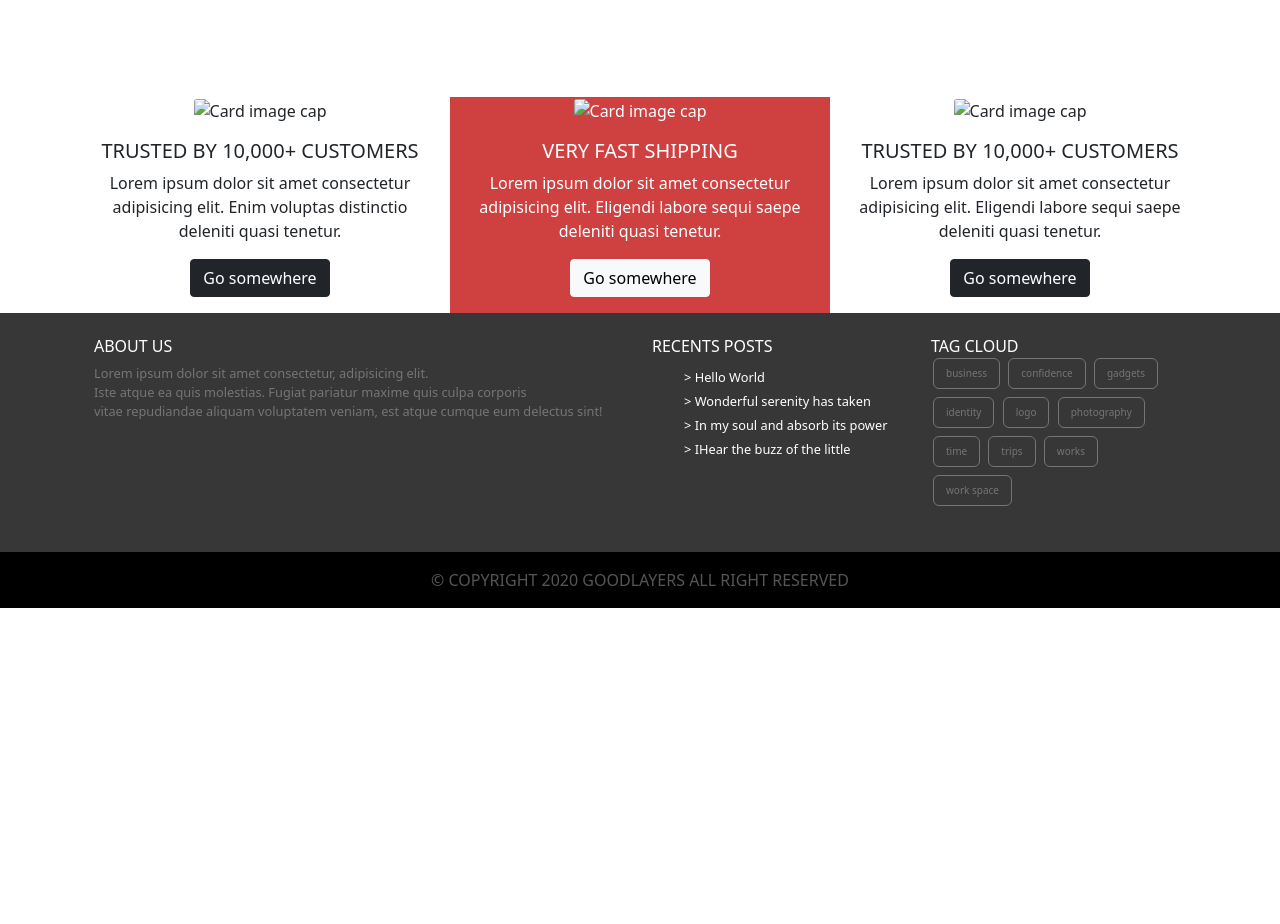
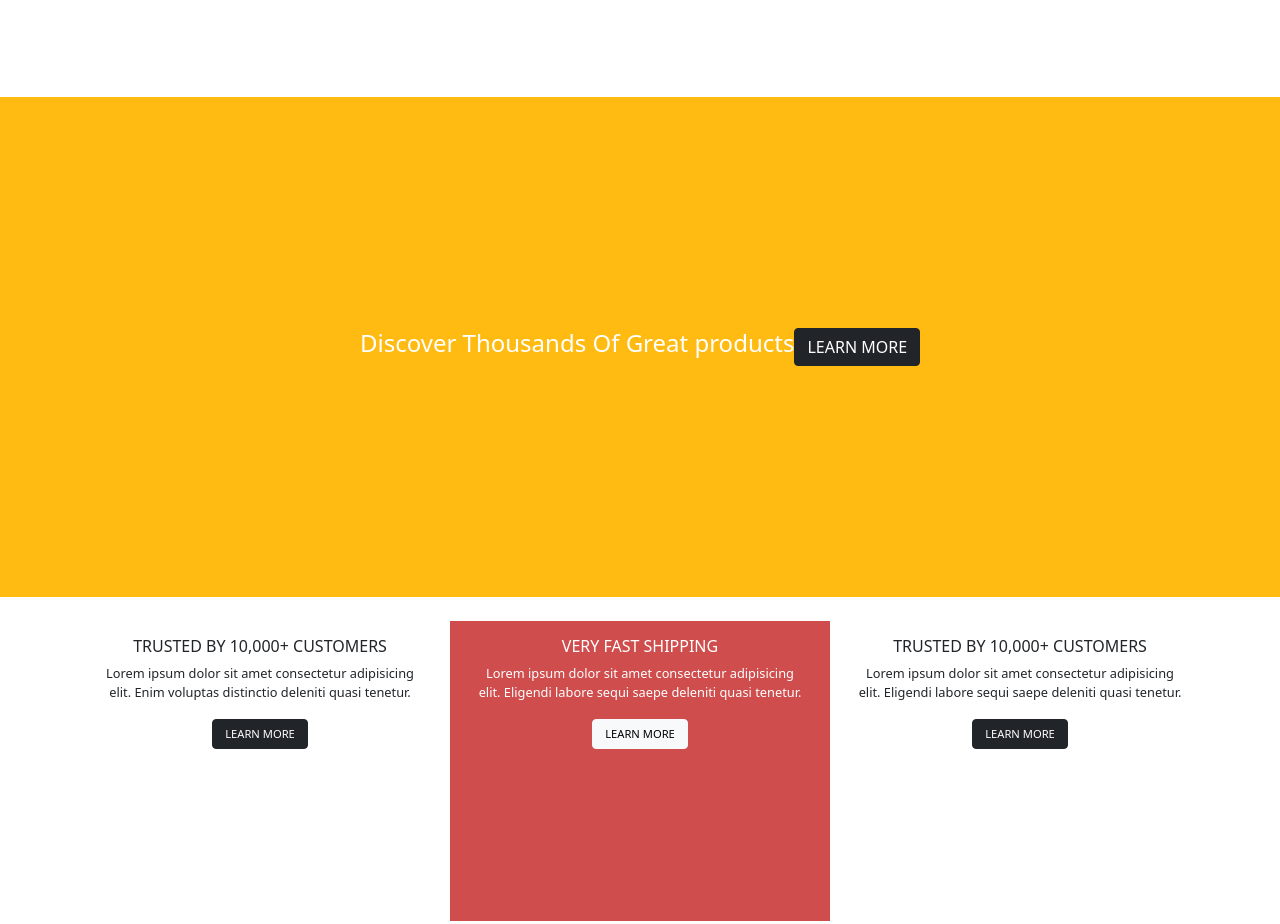
Before and after one commit to mr-larson/cs17_emporium_js_Gauthier, a website: page index.html in a window 1280 px wide. Shown: the part 893-1817 px from the top of the page. Before the commit the page ends 1501 px from the top, so only its background shows below. Drawn offline with nearby package versions, Linux system fonts and the light colour scheme.

Commit message:
section4 structure ok

```diff
--- a/index.html
+++ b/index.html
@@ -12,10 +12,15 @@
         <link rel="stylesheet" type="html/css" href="./node_modules/@fortawesome/fontawesome-free/css/all.min.css">
         <!--Lien CSS-->
         <link rel="stylesheet" href="./public/css/style.css">
+        <script>
+            function changeColor(color) {
+                document.body.style.background = color;
+            }
+        </script>
     </head>
     <body>
 
-        <!-- logo -->
+<!-- logo -->
         <header class="container-fluid">
             <section id="logo" class="row">
                 <div class="col d-flex justify-content-center align">
@@ -23,7 +28,7 @@
                 </div>
             </section>
         </header>
-        <!-- navbar -->
+<!-- navbar -->
         <nav class="navbar sticky-top navbar-expand-lg navbar-light bg-white">
             <a id="minilogo" class="navbar-brand" href="#">emporium</a>
             <button class="navbar-toggler" type="button" data-toggle="collapse" data-target="#navbarNavAltMarkup" aria-controls="navbarNavAltMarkup" aria-expanded="false" aria-label="Toggle navigation">
@@ -74,32 +79,37 @@
             </div>
         </div>
 
+<!-- section 4 -->
+        <div id="section4" class="container-fluid">
+            <h4 class="text-white">Discover Thousands Of Great products</h4>
+            <a href="#" class="btn btn-dark">LEARN MORE</a>
+        </div>
 
 <!-- section 6 -->
-        <div id="section6" class="container">
+        <div id="section6" class="container my-4">
             <div class="row">
-                <div class="col-sm-4">
-                    <img class="card-img-top" src="..." alt="Card image cap">
+                <div class="col-sm-4 bg-white">
+                    <i class="far fa-check-circle"></i>
                     <div class="card-body">
                         <h5 class="card-title">TRUSTED BY 10,000+ CUSTOMERS</h5>
                         <p class="card-text">Lorem ipsum dolor sit amet consectetur adipisicing elit. Enim voluptas distinctio deleniti quasi tenetur.</p>
-                        <a href="#" class="btn btn-dark">Go somewhere</a>
+                        <a href="#" class="btn btn-dark">LEARN MORE</a>
                     </div>
                 </div>
                 <div class="col-sm-4 bgred">
-                    <img class="card-img-top" src="..." alt="Card image cap">
+                    <i class="fas fa-paper-plane"></i>
                     <div class="card-body">
                         <h5 class="card-title">VERY FAST SHIPPING</h5>
                         <p class="card-text">Lorem ipsum dolor sit amet consectetur adipisicing elit. Eligendi labore sequi saepe deleniti quasi tenetur.</p>
-                        <a href="#" class="btn btn-light">Go somewhere</a>
+                        <a href="#" class="btn btn-light">LEARN MORE</a>
                     </div>
                 </div>
-                <div class="col-sm-4">
-                    <img class="card-img-top" src="..." alt="Card image cap">
+                <div class="col-sm-4 bg-white">
+                    <i class="far fa-check-circle"></i>
                     <div class="card-body">
                         <h5 class="card-title">TRUSTED BY 10,000+ CUSTOMERS</h5>
                         <p class="card-text">Lorem ipsum dolor sit amet consectetur adipisicing elit. Eligendi labore sequi saepe deleniti quasi tenetur.</p>
-                        <a href="#" class="btn btn-dark">Go somewhere</a>
+                        <a href="#" class="btn btn-dark">LEARN MORE</a>
                     </div>
                 </div>
             </div>
--- a/public/javascript/main.js
+++ b/public/javascript/main.js
@@ -8,6 +8,3 @@
 /*----------------- Main.js ------------------------*/
 
 /* navbar */
-function changeColor(color) {
-  document.body.style.background = color;
-}
--- a/public/sass/_footer.sass
+++ b/public/sass/_footer.sass
@@ -22,6 +22,8 @@
             a
                 text-decoration: none
                 font-size: 0.8rem
+            a:hover
+                text-shadow:  0 0 4px rgb(184, 184, 184)
 
 
     .list-unstyled
@@ -38,3 +40,5 @@
                 margin-bottom: 4px
                 padding: 7px 12px
                 text-decoration: none
+            a:hover
+                box-shadow:  0 0 4px rgb(184, 184, 184)
--- a/public/sass/_sectionA.sass
+++ b/public/sass/_sectionA.sass
@@ -28,10 +28,9 @@
                 border: none
                 border-radius: 30px
                 box-shadow: 0 0 5px rgb(44, 41, 41)
+            button:hover
+                box-shadow: inset 0 0 2px rgb(44, 41, 41)
 
-            button:hover
-                color: #dad6d6e7
-                box-shadow: inset 0 0 2px rgb(44, 41, 41)
             img
                 height: 5rem
 
@@ -60,3 +59,5 @@
             text-decoration: underline
             background: #fb1
             color: $white
+        .mycard:hover
+                box-shadow:  0 0 4px rgb(44, 41, 41)
--- a/public/sass/_sectionB.sass
+++ b/public/sass/_sectionB.sass
@@ -4,4 +4,19 @@
 @import "variables"
 
 /*---------------- style -------------*/
-// section1
+// section 3
+
+
+// section 4
+#section4
+    background: #fb1
+    background-repeat: no-repeat
+    background-attachment: fixed
+    height: 500px
+    display: flex
+    align-items: center
+    justify-content: center
+    h4
+        display: grid
+    a
+        display: grid
--- a/public/sass/_sectionC.sass
+++ b/public/sass/_sectionC.sass
@@ -4,7 +4,7 @@
 @import "variables"
 
 /*---------------- style -------------*/
-// section1
+// section 5 carrousel
 
 
 //section6
@@ -13,7 +13,19 @@
 
     .row
 
-
         .bgred
             background: $red
             color: $white
+
+.card-body
+    height: 300px
+    font-size: 0.8rem
+
+    h5
+        font-size: 1rem
+
+    a
+        font-size: 0.7rem
+
+    a:hover
+        box-shadow: 0 0 5px rgb(44, 41, 41)
--- a/public/sass/_variables.sass
+++ b/public/sass/_variables.sass
@@ -2,6 +2,6 @@
 // Colors
 $borderButton : #757575
 $light : #e6e4e4
-$red : #cf4141
+$red : #cf4d4d
 $white: #fff
 $grey: #161616da
```
Also changed, not shown: public/css/style.css, 1 other file.
